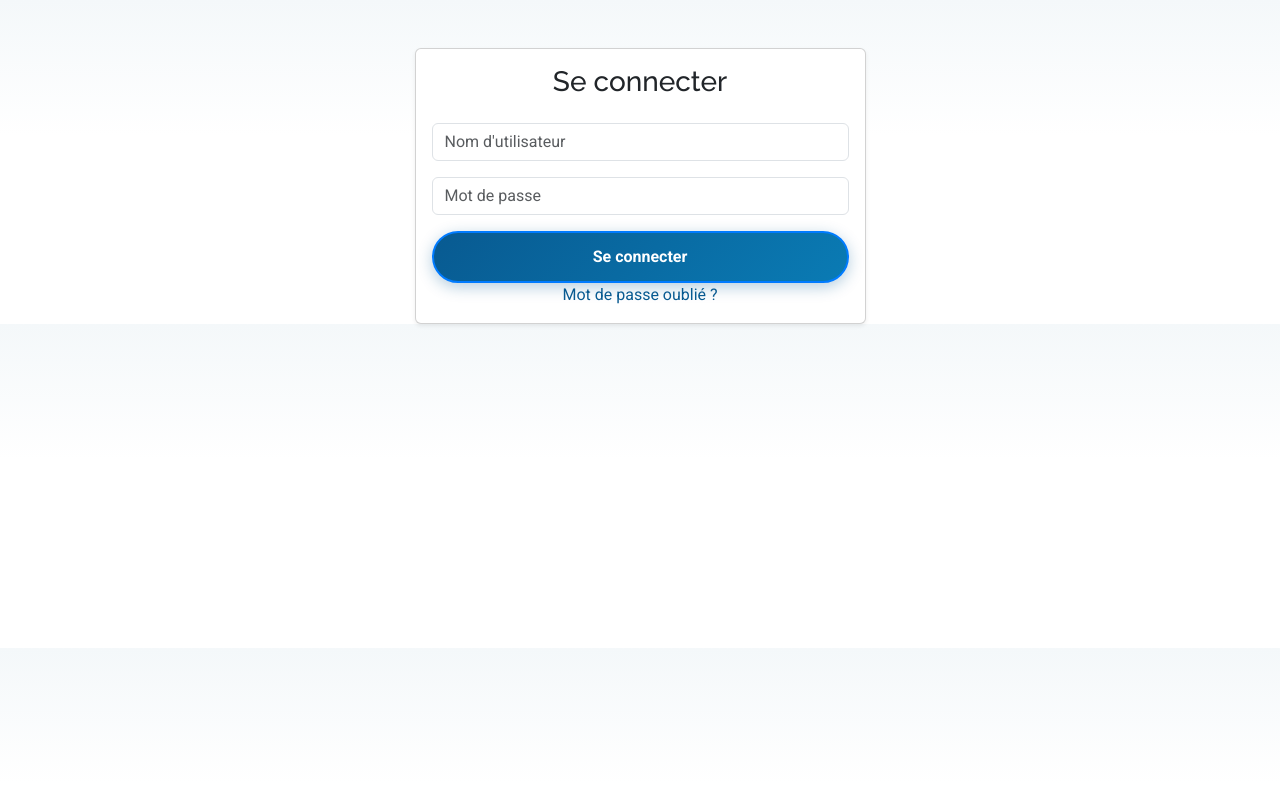
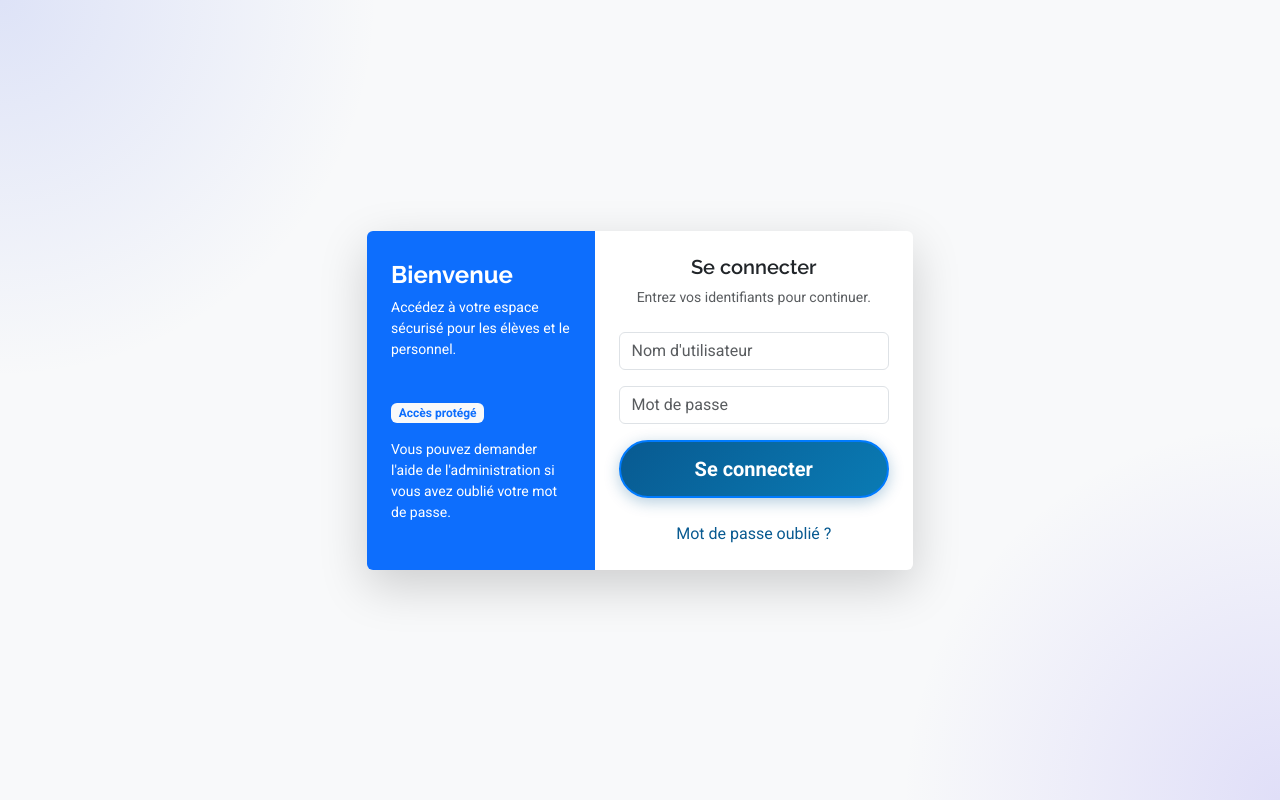
Before and after one commit to michelkas/educ, a Django app: page /accounts/login in a window 1280 px wide. Run offline with Django 5.2, Linux system fonts and the light colour scheme; data that the repository does not hold is empty; parts of the project's set-up code (start-up, migrations or seed data) failed here and were passed over; some libraries are stand-ins or nearby versions.

Commit message:
refacto:o: login_template_and_create_forgot_password_template

```diff
--- a/accounts/urls.py
+++ b/accounts/urls.py
@@ -8,6 +8,7 @@ urlpatterns = [
     path('students/<int:user_id>/',views.profile_students ,name="profile_students"),
     path('profile/edit/<int:user_id>/',views.edit_profile ,name="edit_profile"),
     path('login', views.login_view, name="login"),
+    path('password-reset', views.forgot_password, name="forgot_password"),
     path('logout', views.logout_view, name="logout")
 
 ]
--- a/accounts/views.py
+++ b/accounts/views.py
@@ -56,6 +56,13 @@ def login_view(request):
 
         form = CustomLoginForm()
     return render(request, "accounts/login.html", {'form':form})
+
+def forgot_password(request):
+    """
+    Page de mot de passe oublié.
+    Indique à l'utilisateur de contacter l'administration pour réinitialiser son mot de passe.
+    """
+    return render(request, "accounts/forgot_password.html")
 
 def profile(request, user_id):
     """
--- a/templates/404.html
+++ b/templates/404.html
@@ -22,7 +22,7 @@
                 <span class="error-badge" data-aos="zoom-in" data-aos-delay="400">ERREUR</span>
                 <h1 class="error-code" data-aos="fade-up" data-aos-delay="500"> {{code}} </h1>
                 <h2 class="error-title" data-aos="fade-up" data-aos-delay="600">{{titre}} </h2>
-                <p class="error-description" data-aos="fade-up" data-aos-delay="700"> {{messages}} </p>
+                <p class="error-description" data-aos="fade-up" data-aos-delay="700"> {{message}} </p>
 
                 <div class="error-actions" data-aos="fade-up" data-aos-delay="800">
                   <a href="/" class="btn-home">
--- a/templates/accounts/login.html
+++ b/templates/accounts/login.html
@@ -1,15 +1,31 @@
 {% extends "base.html" %}
 
+{% block title %}Connexion - {{ core.official_name|default:'Plateforme' }}{% endblock %}
+
 {% block content %}
+<div class="min-vh-100 d-flex align-items-center justify-content-center position-relative overflow-hidden">
+  <div class="position-absolute top-0 start-0 w-100 h-100" style="background: radial-gradient(circle at top left, rgba(102,126,234,0.18), transparent 25%), radial-gradient(circle at bottom right, rgba(115,103,240,0.18), transparent 25%), #f8f9fa;"></div>
+  <div class="container py-5" style="z-index: 2;">
+    <div class="row justify-content-center">
+      <div class="col-lg-6 col-md-8">
+        <div class="card border-0 shadow-lg overflow-hidden">
+          <div class="row g-0">
+            <div class="col-md-5 bg-primary text-white d-flex flex-column justify-content-center p-4">
+              <div class="mb-4">
+                <h2 class="h4 fw-bold">Bienvenue</h2>
+                <p class="small opacity-85">Accédez à votre espace sécurisé pour les élèves et le personnel.</p>
+              </div>
+              <div>
+                <span class="badge bg-light text-primary mb-3">Accès protégé</span>
+                <p class="small">Vous pouvez demander l'aide de l'administration si vous avez oublié votre mot de passe.</p>
+              </div>
+            </div>
+            <div class="col-md-7 p-4">
+              <div class="mb-4 text-center">
+                <h3 class="h5 fw-semibold mb-2">Se connecter</h3>
+                <p class="text-muted small mb-0">Entrez vos identifiants pour continuer.</p>
+              </div>
 
-    <div class="container">
-        <div class="row justify-content-center mt-5">
-            <div class="col-md-5">
-                <div class="card shadow-sm">
-                    <div class="card-body">
-                        <h3 class="card-title text-center mb-4">Se connecter</h3>
-
-                        <!-- Messages -->
               {% if messages %}
                 {% for message in messages %}
                   <div class="alert alert-{{ message.tags }} alert-dismissible fade show" role="alert">
@@ -19,26 +35,27 @@
                 {% endfor %}
               {% endif %}
 
-                        <!-- Formulaire -->
               <form method="POST" novalidate>
                 {% csrf_token %}
                 <div class="mb-3">
-
-                                {{ form.as_p}}
-
+                  {{ form.username }}
                 </div>
-                            <div class="d-grid ">
-                                <button type="submit" class="btn btn-primary">Se connecter</button>
+                <div class="mb-3">
+                  {{ form.password }}
+                </div>
+                <div class="d-grid">
+                  <button type="submit" class="btn btn-primary btn-lg">Se connecter</button>
                 </div>
               </form>
 
-                        <div class="mt-auto text-center">
-                            <a href="">Mot de passe oublié ?</a>
+              <div class="mt-4 text-center">
+                <a href="{% url 'accounts:forgot_password' %}" class="text-decoration-none">Mot de passe oublié ?</a>
               </div>
             </div>
           </div>
         </div>
       </div>
     </div>
-
-{% endblock  %}
+  </div>
+</div>
+{% endblock %}
--- a/templates/admin/index.html
+++ b/templates/admin/index.html
@@ -18,7 +18,7 @@
   <div class="col-12 admin-dashboard-shell">
     <section class="admin-dashboard-hero">
       <div class="admin-dashboard-hero-main">
-        <span class="admin-dashboard-badge"><i class="fas fa-shield-alt"></i> While Educ Admin</span>
+        <span class="admin-dashboard-badge"><i class="fas fa-shield-alt"></i> Administration</span>
         <h2>Tableau de bord</h2>
         <p>Vue générale de l’école, des opérations pédagogiques, du contenu public et des finances.</p>
       </div>
--- a/templates/base.html
+++ b/templates/base.html
@@ -6,17 +6,18 @@
     <meta content="width=device-width, initial-scale=1.0" name="viewport">
     <title> {% block title %}{% if titre %} {% else %}  {{core}}{% endif %} {% endblock %} </title>
 
-    <meta name="description" content="une ecole de référence avec une bonne formation">
-    <meta name="keywords" content="{{core}}, lubumbashi, école, éducation, diplome">
+    <meta name="description" content="{{core.official_name|default:'une ecole de référence avec une bonne formation'}}">
+    <meta name="keywords" content="{{core.official_name}},école, éducation, diplome">
 
     <meta name="facebook:card" content="summary_large_image">
     <meta name="facebook:title" content="{% if titre %} {% else %}  {{core}}{% endif %}">
     <meta name="facebook:description" content="une ecole de référence avec une bonne formation">
-    <meta name="facebook:image" content="{% static "assets/img/logo.png" %} ">
+    <meta name="facebook:image" content="{{core.logo.url}}">
 
     <!-- Favicons -->
-    <link href="{% static "assets/img/logo.png" %} " rel="icon">
-    <link href="{% static "assets/img/logo.png" %} " rel="apple-touch-icon">
+    <link href="{{core.logo.url}}" rel="icon">
+    <link href="{{core.logo.url}}" rel="shortcut icon">
+    <link href="{{core.logo.url}}" type="image/png" rel="apple-touch-icon">
 
     <!-- Fonts -->
     <link href="https://fonts.googleapis.com" rel="preconnect">
@@ -24,16 +25,16 @@
     <link href="https://fonts.googleapis.com/css2?family=Roboto:ital,wght@0,100;0,300;0,400;0,500;0,700;0,900;1,100;1,300;1,400;1,500;1,700;1,900&family=Poppins:ital,wght@0,100;0,200;0,300;0,400;0,500;0,600;0,700;0,800;0,900;1,100;1,200;1,300;1,400;1,500;1,600;1,700;1,800;1,900&family=Raleway:ital,wght@0,100;0,200;0,300;0,400;0,500;0,600;0,700;0,800;0,900;1,100;1,200;1,300;1,400;1,500;1,600;1,700;1,800;1,900&display=swap" rel="stylesheet">
 
     <!-- Vendor CSS Files -->
-    <link href="{% static "assets/vendor/bootstrap/css/bootstrap.min.css" %}" rel="stylesheet">
-    <link href="{% static "assets/vendor/bootstrap-icons/bootstrap-icons.css" %}" rel="stylesheet">
-    <link href="{% static "assets/vendor/aos/aos.css" %} " rel="stylesheet">
-    <link href="{% static "assets/vendor/swiper/swiper-bundle.min.css" %}" rel="stylesheet">
-    <link href="{% static "assets/vendor/glightbox/css/glightbox.min.css" %}" rel="stylesheet">
+    <link href="{% static 'assets/vendor/bootstrap/css/bootstrap.min.css' %}" rel="stylesheet">
+    <link href="{% static 'assets/vendor/bootstrap-icons/bootstrap-icons.css' %}" rel="stylesheet">
+    <link href="{% static 'assets/vendor/aos/aos.css' %}" rel="stylesheet">
+    <link href="{% static 'assets/vendor/swiper/swiper-bundle.min.css' %}" rel="stylesheet">
+    <link href="{% static 'assets/vendor/glightbox/css/glightbox.min.css' %}" rel="stylesheet">
 
     <!-- Main CSS File -->
-    <link href="{% static "assets/css/main.css" %}" rel="stylesheet">
+    <link href="{% static 'assets/css/main.css' %}" rel="stylesheet">
     <!-- Responsive Improvements -->
-    <link href="{% static "assets/css/responsive-improvements.css" %}" rel="stylesheet">
+    <link href="{% static 'assets/css/responsive-improvements.css' %}" rel="stylesheet">
     <style>
         .mb-3 label[for*="id_avatar"]{display:none;}
         .mb-3 label[for="avatar-clear_id"]{display:none;}
@@ -248,17 +249,17 @@
     <!-- Preloader -->
     <div id="preloader"></div>
     <!-- Vendor JS Files -->
-    <script src="{% static "assets/vendor/bootstrap/js/bootstrap.bundle.min.js" %}"></script>
-    <script src="{% static "assets/vendor/php-email-form/validate.js" %}"></script>
-    <script src="{% static "assets/vendor/aos/aos.js" %}"></script>
-    <script src="{% static "assets/vendor/purecounter/purecounter_vanilla.js" %}"></script>
-    <script src="{% static "assets/vendor/imagesloaded/imagesloaded.pkgd.min.js" %}"></script>
-    <script src="{% static "assets/vendor/isotope-layout/isotope.pkgd.min.js" %}"></script>
-    <script src="{% static "assets/vendor/swiper/swiper-bundle.min.js" %}"></script>
-    <script src="{% static "assets/vendor/glightbox/js/glightbox.min.js" %}"></script>
+    <script src="{% static 'assets/vendor/bootstrap/js/bootstrap.bundle.min.js' %}"></script>
+    <script src="{% static 'assets/vendor/php-email-form/validate.js' %}"></script>
+    <script src="{% static 'assets/vendor/aos/aos.js' %}"></script>
+    <script src="{% static 'assets/vendor/purecounter/purecounter_vanilla.js' %}"></script>
+    <script src="{% static 'assets/vendor/imagesloaded/imagesloaded.pkgd.min.js' %}"></script>
+    <script src="{% static 'assets/vendor/isotope-layout/isotope.pkgd.min.js' %}"></script>
+    <script src="{% static 'assets/vendor/swiper/swiper-bundle.min.js' %}"></script>
+    <script src="{% static 'assets/vendor/glightbox/js/glightbox.min.js' %}"></script>
 
     <!-- Main JS File -->
-    <script src="{% static "assets/js/main.js" %}"></script>
+    <script src="{% static 'assets/js/main.js' %}"></script>
 
   </body>
 </html>
```
Also changed, not shown: config/settings.py (+4 -4 lines), templates/accounts/forgot_password.html (added, +34 -0 lines). Lines whose indentation alone changed are shown as unchanged.
